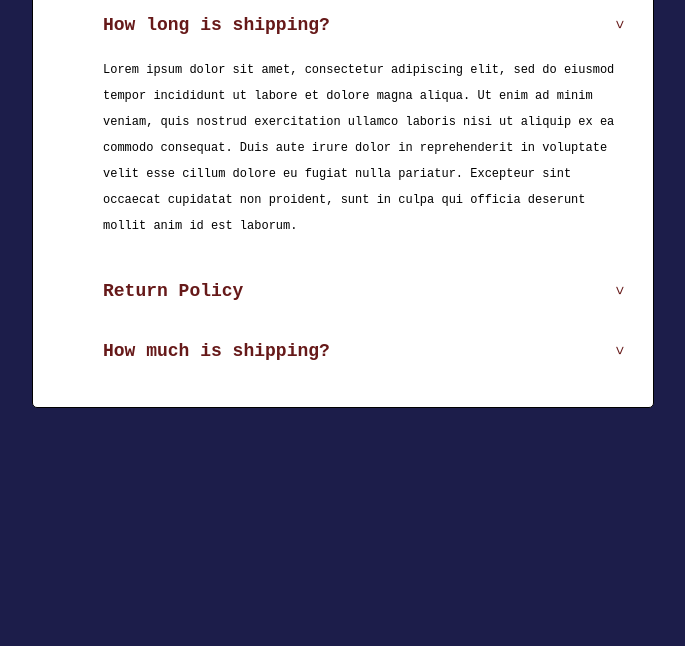
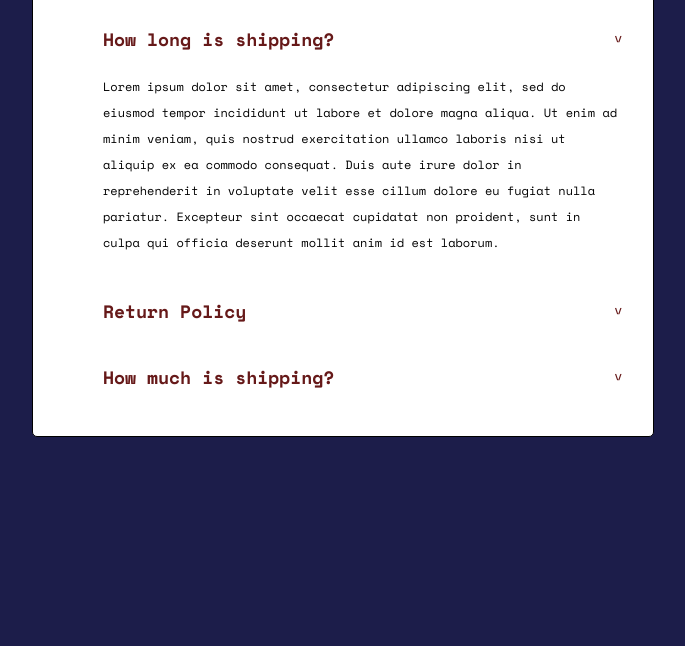
Before and after one commit to spacemapache/faq-accordion, a plain HTML site: page index.html in a window 1280 px wide. Shown: the part 154-800 px from the top of the page, without its empty margins (297-982 px from the left). Drawn offline with nearby package versions, Linux system fonts and the light colour scheme.

Commit message:
added google font

```diff
--- a/index.html
+++ b/index.html
@@ -4,6 +4,9 @@
     <meta charset="UTF-8" />
     <meta name="viewport" content="width=device-width, initial-scale=1.0" />
     <link rel="stylesheet" href="src/style.css" />
+    <link rel="preconnect" href="https://fonts.googleapis.com">
+<link rel="preconnect" href="https://fonts.gstatic.com" crossorigin>
+<link href="https://fonts.googleapis.com/css2?family=Roboto+Mono:ital,wght@0,100..700;1,100..700&family=Roboto:ital,wght@0,100;0,300;0,400;0,500;0,700;0,900;1,100;1,300;1,400;1,500;1,700;1,900&family=Space+Mono:ital,wght@0,400;0,700;1,400;1,700&display=swap" rel="stylesheet">
 
     <title>FAQ</title>
   </head>
@@ -11,6 +14,7 @@
     <div class="container">
       <div class="faq-questions">
         <h1>FAQs</h1>
+
         <ul id="accordion">
           <li>
             <label for="first"
```
